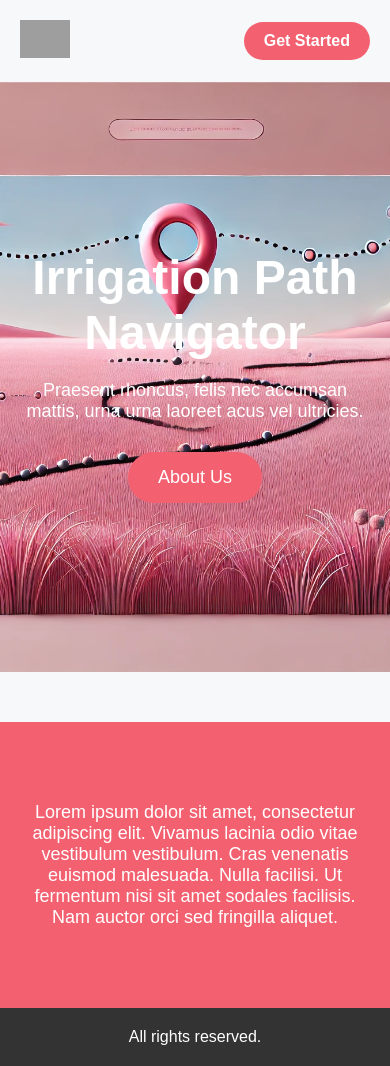
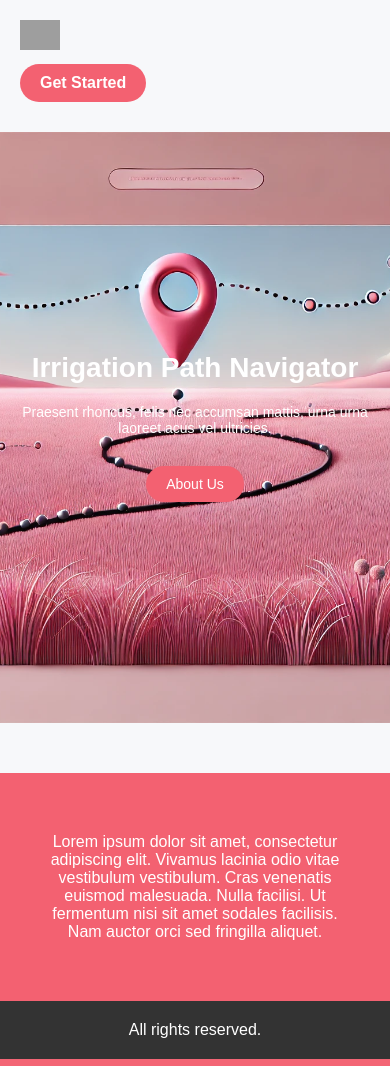
Before and after one commit to AryanKukreti/demo, a Flask app: page /home in a window 390 px wide. Run offline with Flask 3, Linux system fonts and the light colour scheme; grey boxes are pictures that could not be loaded.

Commit message:
home_style.css

```diff
--- a/static/home_style.css
+++ b/static/home_style.css
@@ -88,7 +88,7 @@
 
 /* About Section */
 .about-section {
-    padding: 60px 0;
+    padding: 60px 20px; /* Adjust padding for small screens */
     background-color: #f36171;  /* Full-width pink background */
     color: white;
     text-align: center;
@@ -108,6 +108,64 @@
     padding: 20px;
     background-color: #333;
     color: white;
-    position: absolute;
+    position: relative; /* Changed to relative */
     width: 100%;
+    bottom: 0; /* Ensure footer stays at the bottom */
 }
+
+/* Media Queries */
+@media (max-width: 768px) {
+    header {
+        flex-direction: column; /* Stack logo and navigation on top of each other */
+        align-items: flex-start;
+    }
+
+    nav ul {
+        flex-direction: column;
+        padding: 10px 0;
+    }
+
+    nav ul li {
+        margin-bottom: 10px; /* Space between navigation items */
+    }
+
+    .hero-section h1 {
+        font-size: 36px; /* Adjust font size */
+    }
+
+    .hero-section p {
+        font-size: 16px; /* Adjust font size */
+    }
+
+    .btn-primary {
+        padding: 12px 24px; /* Adjust padding */
+        font-size: 16px; /* Adjust font size */
+    }
+
+    .about-section {
+        padding: 40px 20px; /* Adjust padding */
+    }
+}
+
+@media (max-width: 480px) {
+    .logo img {
+        width: 40px; /* Adjust logo size */
+    }
+
+    .hero-section h1 {
+        font-size: 28px; /* Further adjust font size */
+    }
+
+    .hero-section p {
+        font-size: 14px; /* Further adjust font size */
+    }
+
+    .btn-primary {
+        padding: 10px 20px; /* Adjust padding */
+        font-size: 14px; /* Adjust font size */
+    }
+
+    .about-section {
+        font-size: 16px; /* Adjust font size */
+    }
+}
```
